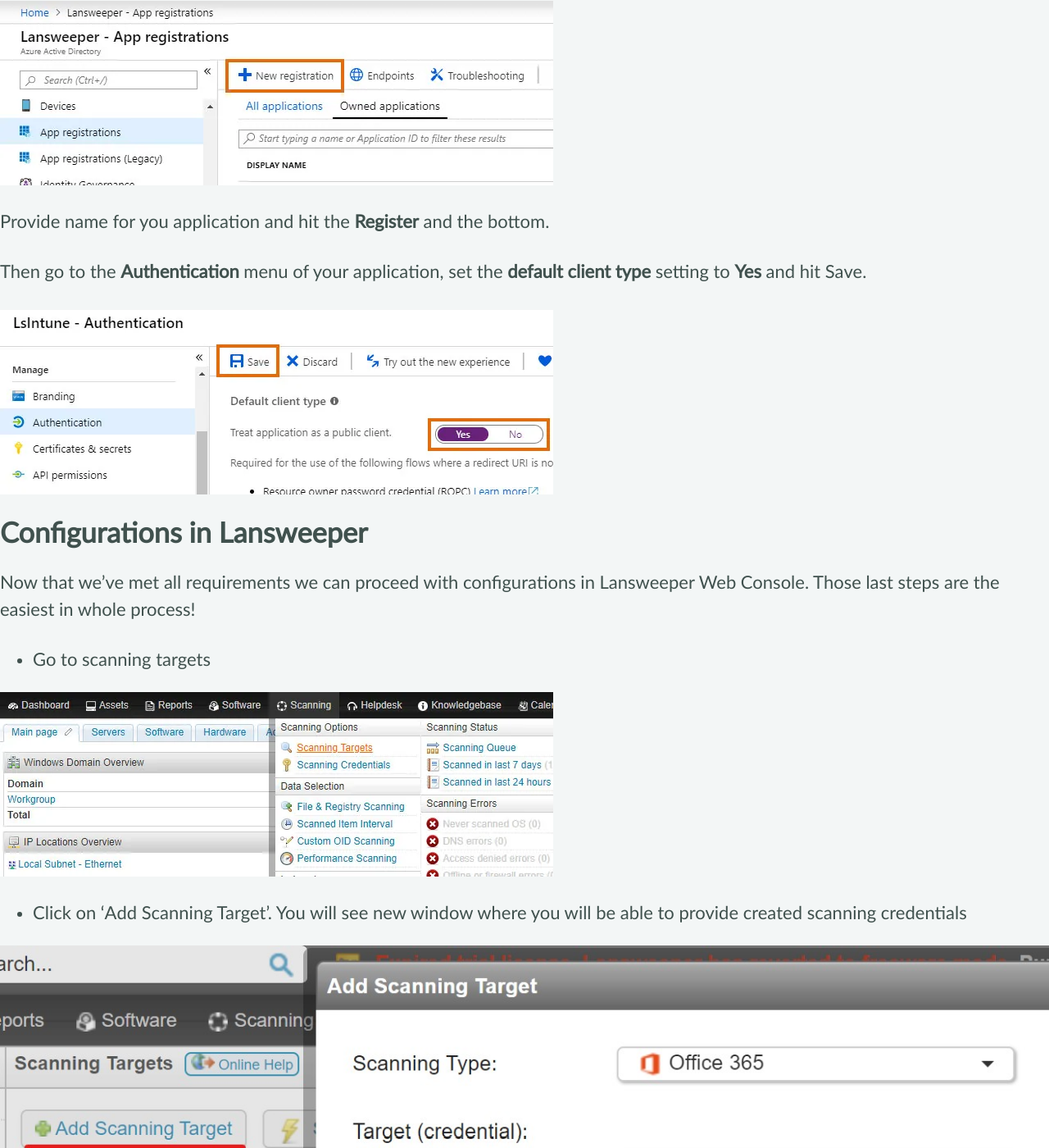
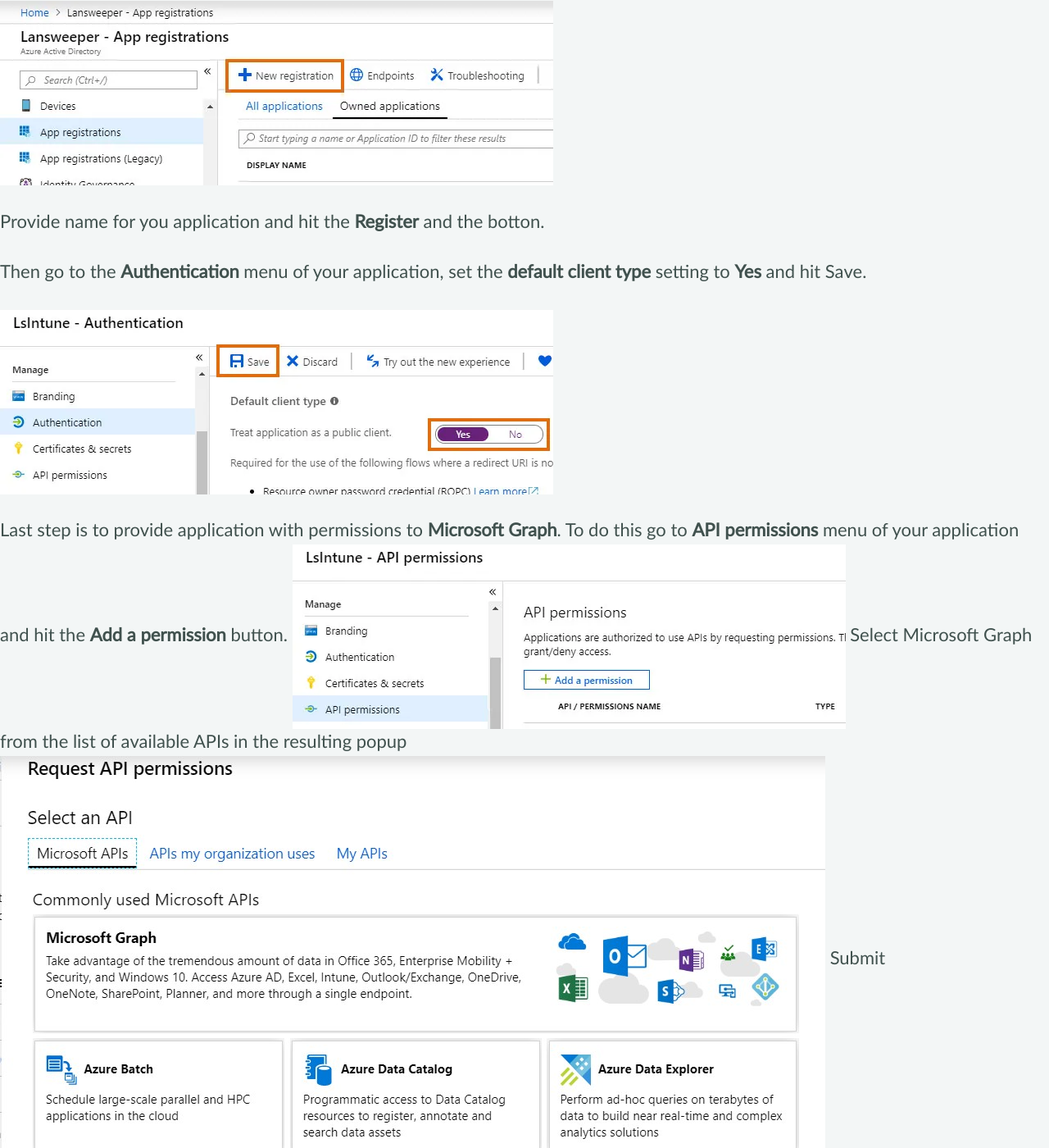
Before and after one commit to UniverseCitiz3n/UniverseCitiz3n.github.io, a Jekyll site: the page built from _posts/2019-09-20-LS-Intune.md, in a window 1280 px wide and 1400 px high, scrolled down 2662 px. Shown: the whole window at 82% size. Built offline with Jekyll 4.4.1, drawn with Linux system fonts in a browser that asks for light colours; cached includes are drawn as plain includes; nearby versions of some CDN libraries; our own code applies the rules of GitHub Pages for plain Markdown files; some of the changed text lies outside the part shown.

Commit message:
scannign done

```diff
--- a/_posts/2019-09-20-LS-Intune.md
+++ b/_posts/2019-09-20-LS-Intune.md
@@ -59,12 +59,22 @@
 
 ![AAAD]({{ site.url }}{{ site.baseurl }}/assets/images/posts/intune-scanning-requirements-1.jpg)
 
-Provide name for you application and hit the **Register** and the bottom.
+Provide name for you application and hit the **Register** and the botton.
 
 Then go to the **Authentication** menu of your application, set the **default client type** setting to **Yes** and hit Save.
 
 ![client]({{ site.url }}{{ site.baseurl }}/assets/images/posts/intune-scanning-requirements-4.jpg)
 
+Last step is to provide application with permissions to **Microsoft Graph**. To do this go to **API permissions** menu of your application and hit the **Add a permission** button.
+![permissions]({{ site.url }}{{ site.baseurl }}/assets/images/posts/intune-scanning-requirements-5.jpg)
+Select Microsoft Graph from the list of available APIs in the resulting popup
+![permission1]({{ site.url }}{{ site.baseurl }}/assets/images/posts/intune-scanning-requirements-5.1.jpg)
+Submit DeviceManagementManagedDevices.Read.All in the search box, tick the permission in the search results and hit Add permissions at the bottom of the page.
+![permissions2]({{ site.url }}{{ site.baseurl }}/assets/images/posts/intune-scanning-requirements-5.2.jpg)
+After choosing permissions you need high privileged account to **grant admin consent**
+![permissions2]({{ site.url }}{{ site.baseurl }}/assets/images/posts/intune-scanning-requirements-7.jpg)
+
+And that is all in the matter of scanning credentials!
 # Configurations in Lansweeper
 
 Now that we've met all requirements we can proceed with configurations in Lansweeper Web Console. Those last steps are the easiest in whole process!
```
Also changed, not shown: assets/images/posts/intune-scanning-requirements-5.1.jpg (added), assets/images/posts/intune-scanning-requirements-5.2.jpg (added), assets/images/posts/intune-scanning-requirements-5.jpg (added), assets/images/posts/intune-scanning-requirements-7.jpg (added).
